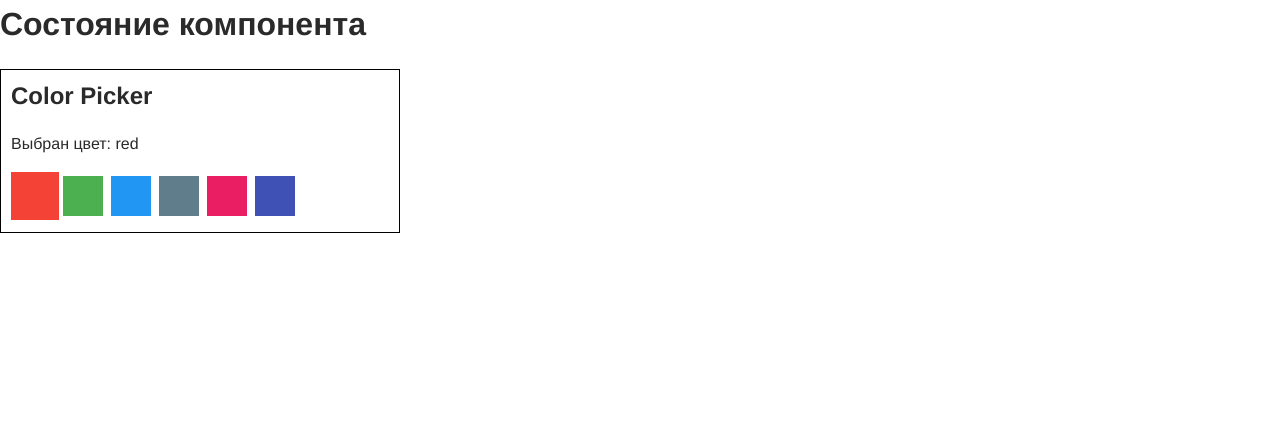
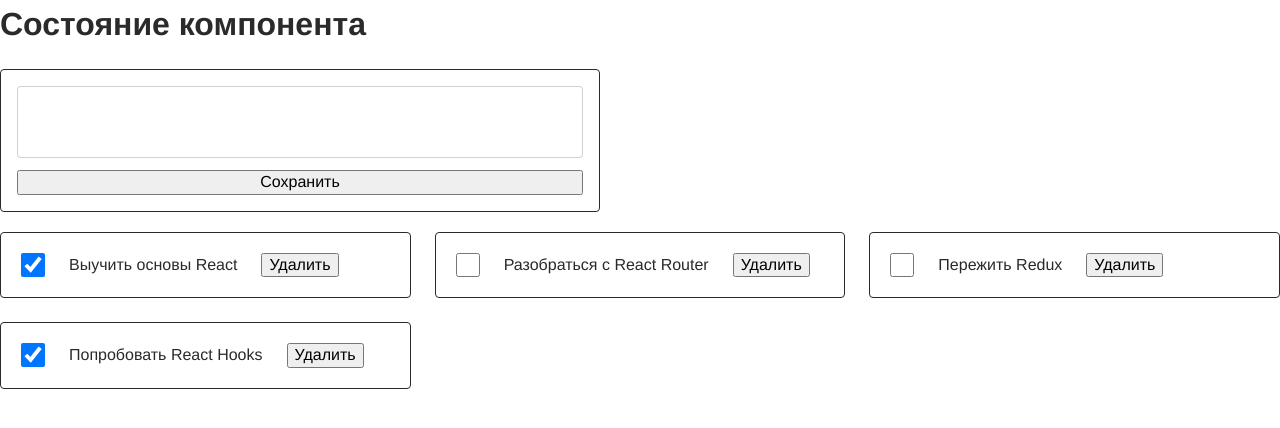
Before and after one commit to AlexSytsenko/react-test, a React (Create React App) app: page / in a window 1280 px wide. Shown: the top 428 px of the page. Built offline with nearby package versions, Linux system fonts and the light colour scheme.

Commit message:
upgrade Todo

```diff
--- a/src/App.js
+++ b/src/App.js
@@ -3,6 +3,7 @@ import Counter from './components/Counter';
 import Dropdown from './components/Dropdown/Dropdown';
 import ColorPicker from './components/ColorPicker';
 import TodoList from './components/TodoList';
+import TodoEditor from './components/TodoEditor';
 import Form from './components/Form';
 import initialTodos from './data/todos.json';
 
@@ -23,6 +24,27 @@ class App extends Component {
   deleteTodo = todoId => {
     this.setState(prevState => ({
       todos: prevState.todos.filter(todo => todo.id !== todoId),
+    }));
+  };
+
+  toggleCompleted = todoId => {
+    //   this.setState(prevState => ({
+    //     todos: prevState.todos.map(todo => {
+    //       if (todo.id === todoId) {
+    //         return {
+    //           ...todo,
+    //           completed: !todo.completed,
+    //         };
+    //       }
+
+    //       return todo;
+    //     }),
+    //   }));
+    // };
+    this.setState(({ todos }) => ({
+      todos: todos.map(todo =>
+        todo.id === todoId ? { ...todo, completed: !todo.completed } : todo,
+      ),
     }));
   };
 
@@ -48,14 +70,20 @@ class App extends Component {
 
         {/* <Dropdown /> */}
 
-        <ColorPicker options={colorPickerOptions} />
+        {/* <ColorPicker options={colorPickerOptions} /> */}
 
         {/* <div>
           <p>Общее количество: {totalTodoCount}</p>
           <p>Количество выполненных: {completedTodosCount}</p>
         </div> */}
 
-        {/* <TodoList todos={todos} onDeleteTodo={this.deleteTodo} /> */}
+        <TodoEditor />
+
+        <TodoList
+          todos={todos}
+          onDeleteTodo={this.deleteTodo}
+          onToggleCompleted={this.toggleCompleted}
+        />
       </>
     );
   }
--- /dev/null
+++ b/src/components/TodoEditor/TodoEditor.scss
@@ -0,0 +1,48 @@
+@import 'styles/shared.scss';
+
+.TodoEditor {
+  width: 600px;
+  display: flex;
+  flex-direction: column;
+  padding: 16px;
+  border: 1px solid $black;
+  border-radius: 4px;
+  margin-bottom: 20px;
+}
+
+.TodoEditor__textarea {
+  $line-height: 16px;
+
+  height: $line-height * 3 + 24px;
+  padding: 12px 16px;
+  border: 1px solid rgba(33, 33, 33, 0.2);
+  border-radius: 4px;
+
+  font: inherit;
+  line-height: $line-height;
+  letter-spacing: 0.01em;
+
+  resize: none;
+  margin-bottom: 12px;
+}
+
+.TodoEditor__button {
+  @extend %button;
+
+  width: 100%;
+  margin-left: auto;
+  border-radius: 4px;
+  padding: 12px 24px;
+  background-color: $indigo;
+  color: $white;
+  font-weight: 500;
+
+  &:hover,
+  &:focus {
+    background-color: $indigo-accent;
+  }
+
+  &:active {
+    box-shadow: 0px 4px 4px rgba(0, 0, 0, 0.15);
+  }
+}
--- /dev/null
+++ b/src/components/TodoEditor/index.jsx
@@ -0,0 +1,27 @@
+import React, { Component } from 'react';
+import './TodoEditor.scss';
+
+class TodoEditor extends Component {
+  state = {
+    message: '',
+  };
+
+  handleChange = e => {};
+
+  render() {
+    return (
+      <form className="TodoEditor">
+        <textarea
+          className="TodoEditor__textarea"
+          value={this.state.message}
+          onChange={this.handleChange}
+        ></textarea>
+        <button type="button" clasName="TodoEditor__buttton">
+          Сохранить
+        </button>
+      </form>
+    );
+  }
+}
+
+export default TodoEditor;
--- a/src/components/TodoList/index.jsx
+++ b/src/components/TodoList/index.jsx
@@ -1,12 +1,21 @@
 // import './TodoList.css';
 import './TodoList.scss';
 
-const TodoList = ({ todos, onDeleteTodo }) => (
+const TodoList = ({ todos, onDeleteTodo, onToggleCompleted }) => (
   <ul className="TodoList">
-    {todos.map(({ id, text }) => (
+    {todos.map(({ id, text, completed }) => (
       <li key={id} className="TodoList__item">
+        <input
+          type="checkbox"
+          className="TodoList__checkbox"
+          checked={completed}
+          onChange={() => onToggleCompleted(id)}
+        />
+
         <p className="TodoList__text">{text}</p>
-        <button onClick={() => onDeleteTodo(id)}>Удалить</button>
+        <button type="button" onClick={() => onDeleteTodo(id)}>
+          Удалить
+        </button>
       </li>
     ))}
   </ul>
--- a/src/data/todos.json
+++ b/src/data/todos.json
@@ -1,5 +1,6 @@
 [
-  { "id": "id-1", "text": "Выучить основы React", "completed": false },
-  { "id": "id-2", "text": "Разобраться с React Router", "completed": true },
-  { "id": "id-3", "text": "Пережить Redux", "completed": false }
+  { "id": "id-1", "text": "Выучить основы React", "completed": true },
+  { "id": "id-2", "text": "Разобраться с React Router", "completed": false },
+  { "id": "id-3", "text": "Пережить Redux", "completed": false },
+  { "id": "id-4", "text": "Попробовать React Hooks", "completed": true }
 ]
```
